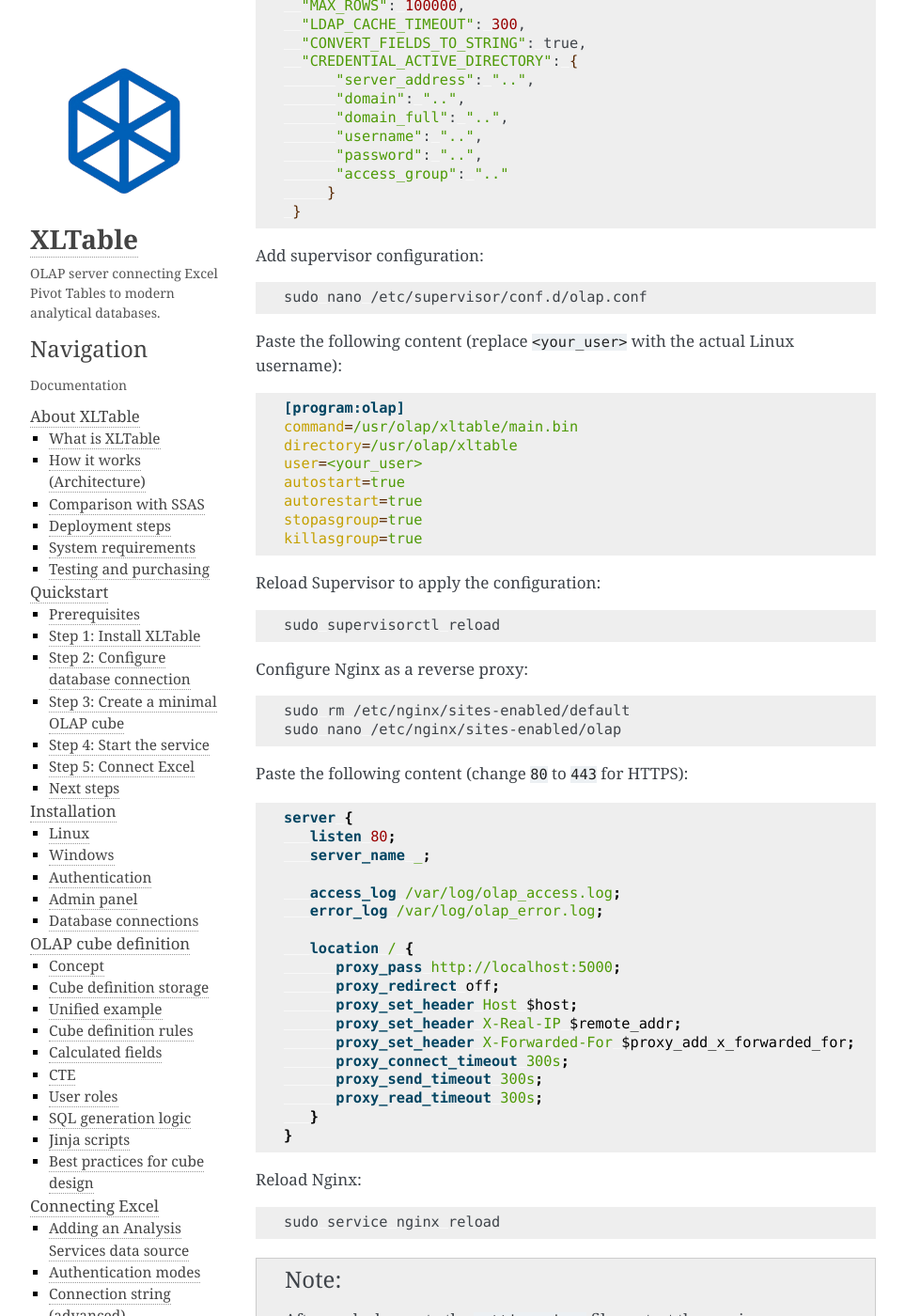
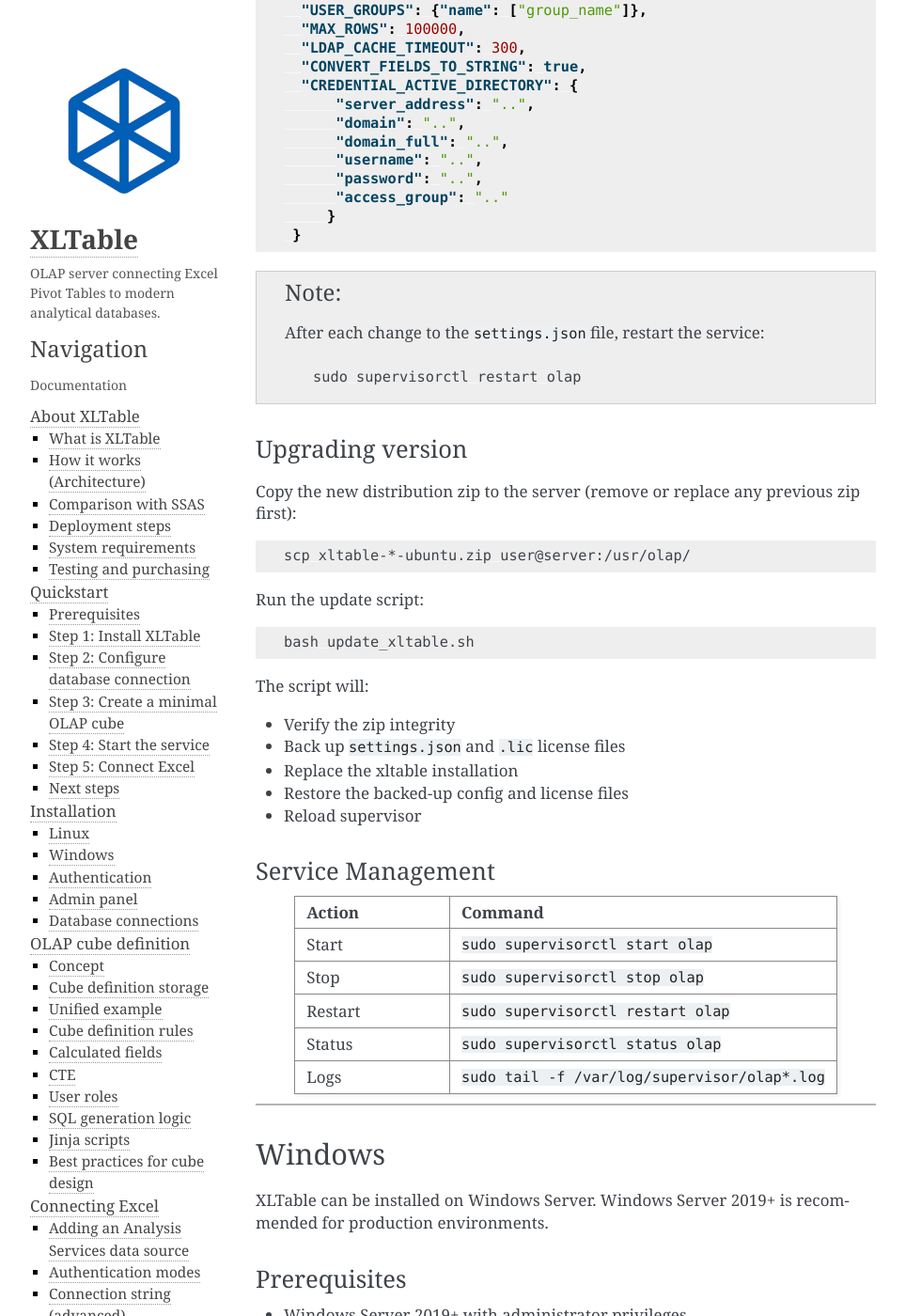
Before and after one commit to brmoscow/xltable, a Sphinx documentation site: the page built from docs/install.rst, in a window 1280 px wide and 1400 px high, scrolled down 1618 px. Shown: the whole window at 94% size, without its empty margins (148-1111 px from the left). Built offline with Sphinx 7.4.7, drawn with Linux system fonts in a browser that asks for light colours; some of the changed text lies outside the part shown.

Commit message:
install update

```diff
--- a/docs/install.rst
+++ b/docs/install.rst
@@ -14,24 +14,18 @@
 -----
 
 XLTable can be installed on modern Linux distributions.
-Ubuntu 24.04+ is recommended for production environments.
+Ubuntu 22.04+ is recommended for production environments.
 
 Prerequisites
 ^^^^^^^^^^^^^
 
-- Linux server with sudo access
+- Ubuntu 22.04+ server with ``sudo`` access
 - Network access to analytical databases
 - Open ports 80 or 443 for Excel clients
+- XLTable distribution zip placed in ``/usr/olap/`` (e.g. ``xltable-1.0.0-ubuntu.zip``)
 
 Prepare system
 ^^^^^^^^^^^^^^
-
-Update system packages and install required system packages:
-
-.. code-block:: bash
-
-   sudo apt-get update
-   sudo apt-get -y install supervisor nginx git p7zip-full
 
 Create working directory:
 
@@ -43,32 +37,35 @@
 Install XLTable
 ^^^^^^^^^^^^^^^
 
-Copy XLTable distribution file into the working directory. Example of copying from Windows:
+Copy XLTable distribution zip to the server:
 
 .. code-block:: bash
 
-   scp -r c:\win_local_folder\xltable.7z user@server_ip:/usr/olap
+   scp xltable-*-ubuntu.zip user@server:/usr/olap/
 
-Unpacking the distribution file and grant execution rights:
+Run the install script:
 
 .. code-block:: bash
 
-   cd /usr/olap
-   7z x xltable.7z
-   cd /usr/olap/xltable
-   chmod +x main.bin
+   bash install_xltable.sh
+
+The script will:
+
+- Install ``supervisor``, ``nginx``, ``unzip``
+- Extract xltable to ``/usr/olap/xltable/``
+- Create ``/usr/olap/xltable/setting/settings.json`` from the example (if missing)
+- Configure supervisor to autostart the service
+- Configure nginx as a reverse proxy on port 80
 
 Set up connections with database (configuration examples in the folder ``/usr/olap/xltable/setting``):
 
 .. code-block:: bash
 
-   cd /usr/olap/xltable/setting
-   cp settings_clickhouse_example.json settings.json
-   nano settings.json
+   nano /usr/olap/xltable/setting/settings.json
 
 Example of a minimal settings.json:
 
-.. code-block:: bash
+.. code-block:: json
 
   {
     "SERVER_DB": "ClickHouse",
@@ -96,100 +93,57 @@
        }
    }
 
-Add supervisor configuration:
-
-.. code-block:: bash
-
-   sudo nano /etc/supervisor/conf.d/olap.conf
-
-Paste the following content (replace ``<your_user>`` with the actual Linux username):
-
-.. code-block:: ini
-
-   [program:olap]
-   command=/usr/olap/xltable/main.bin
-   directory=/usr/olap/xltable
-   user=<your_user>
-   autostart=true
-   autorestart=true
-   stopasgroup=true
-   killasgroup=true
-
-Reload Supervisor to apply the configuration:
-
-.. code-block:: bash
-
-   sudo supervisorctl reload
-
-Configure Nginx as a reverse proxy:
-
-.. code-block:: bash
-
-   sudo rm /etc/nginx/sites-enabled/default
-   sudo nano /etc/nginx/sites-enabled/olap
-
-Paste the following content (change ``80`` to ``443`` for HTTPS):
-
-.. code-block:: nginx
-
-   server {
-      listen 80;
-      server_name _;
-
-      access_log /var/log/olap_access.log;
-      error_log /var/log/olap_error.log;
-
-      location / {
-         proxy_pass http://localhost:5000;
-         proxy_redirect off;
-         proxy_set_header Host $host;
-         proxy_set_header X-Real-IP $remote_addr;
-         proxy_set_header X-Forwarded-For $proxy_add_x_forwarded_for;
-         proxy_connect_timeout 300s;
-         proxy_send_timeout 300s;
-         proxy_read_timeout 300s;
-      }
-   }
-
-Reload Nginx:
-
-.. code-block:: bash
-
-   sudo service nginx reload
-
 .. note::
 
    After each change to the ``settings.json`` file, restart the service:
 
    .. code-block:: bash
 
-      sudo supervisorctl reload
+      sudo supervisorctl restart olap
 
 
 Upgrading version
 ^^^^^^^^^^^^^^^^^
 
-Copy the archive with the new version to the server:
+Copy the new distribution zip to the server (remove or replace any previous zip first):
 
 .. code-block:: bash
 
-   scp -r c:\win_local_folder\xltable.7z user@server_ip:/usr/olap
+   scp xltable-*-ubuntu.zip user@server:/usr/olap/
 
-Save the configuration and license, then extract the update on the server:
+Run the update script:
 
 .. code-block:: bash
 
-   cd /usr/olap
-   cp /usr/olap/xltable/setting/*.json /usr/olap
-   cp /usr/olap/xltable/*.lic /usr/olap
-   rm -r xltable
-   7z x xltable.7z
-   cd /usr/olap/xltable
-   chmod +x main.bin
-   cp /usr/olap/*.json /usr/olap/xltable/setting
-   cp /usr/olap/*.lic /usr/olap/xltable
+   bash update_xltable.sh
 
-   sudo supervisorctl reload
+The script will:
+
+- Verify the zip integrity
+- Back up ``settings.json`` and ``.lic`` license files
+- Replace the xltable installation
+- Restore the backed-up config and license files
+- Reload supervisor
+
+Service Management
+^^^^^^^^^^^^^^^^^^
+
+.. list-table::
+   :header-rows: 1
+   :widths: 20 50
+
+   * - Action
+     - Command
+   * - Start
+     - ``sudo supervisorctl start olap``
+   * - Stop
+     - ``sudo supervisorctl stop olap``
+   * - Restart
+     - ``sudo supervisorctl restart olap``
+   * - Status
+     - ``sudo supervisorctl status olap``
+   * - Logs
+     - ``sudo tail -f /var/log/supervisor/olap*.log``
 
 ------------------------------------------------------------
 
--- a/docs/overview.rst
+++ b/docs/overview.rst
@@ -223,7 +223,7 @@
 Operating systems
 ^^^^^^^^^^^^^^^^^
 
-- Linux (Ubuntu 24.04+ recommended)
+- Linux (Ubuntu 22.04+ recommended)
 - Windows Server 2019+
 
 Hardware requirements
--- a/docs/quickstart.rst
+++ b/docs/quickstart.rst
@@ -19,7 +19,7 @@
 
 Before starting, make sure you have:
 
-- A Linux server (Ubuntu 24.04+ recommended) with sudo access
+- A Linux server (Ubuntu 22.04+ recommended) with sudo access
 - An analytical database (ClickHouse, BigQuery, Snowflake or Trino)
 - Microsoft Excel (Microsoft 365 or Excel 2016+)
 - XLTable distribution file (contact help@xltable.com to obtain it)
```
Also changed, not shown: .readthedocs.yaml.
